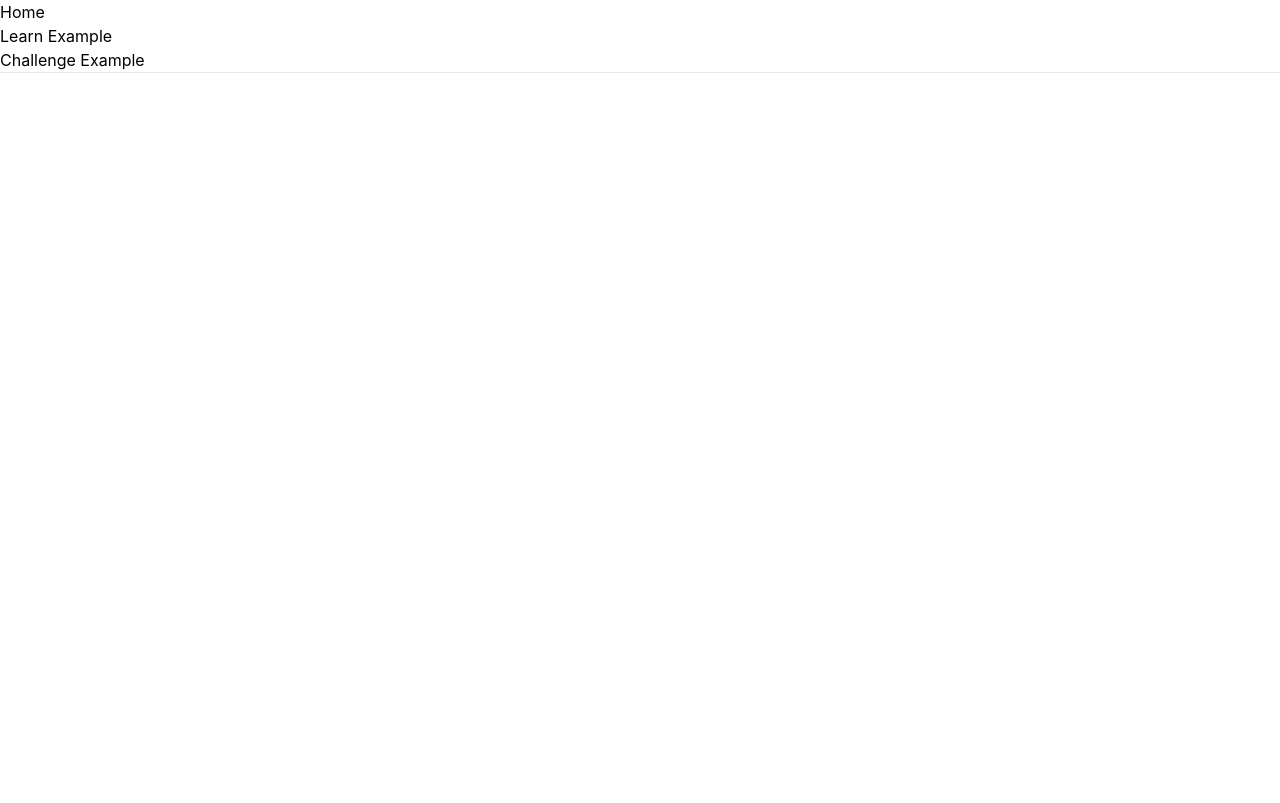
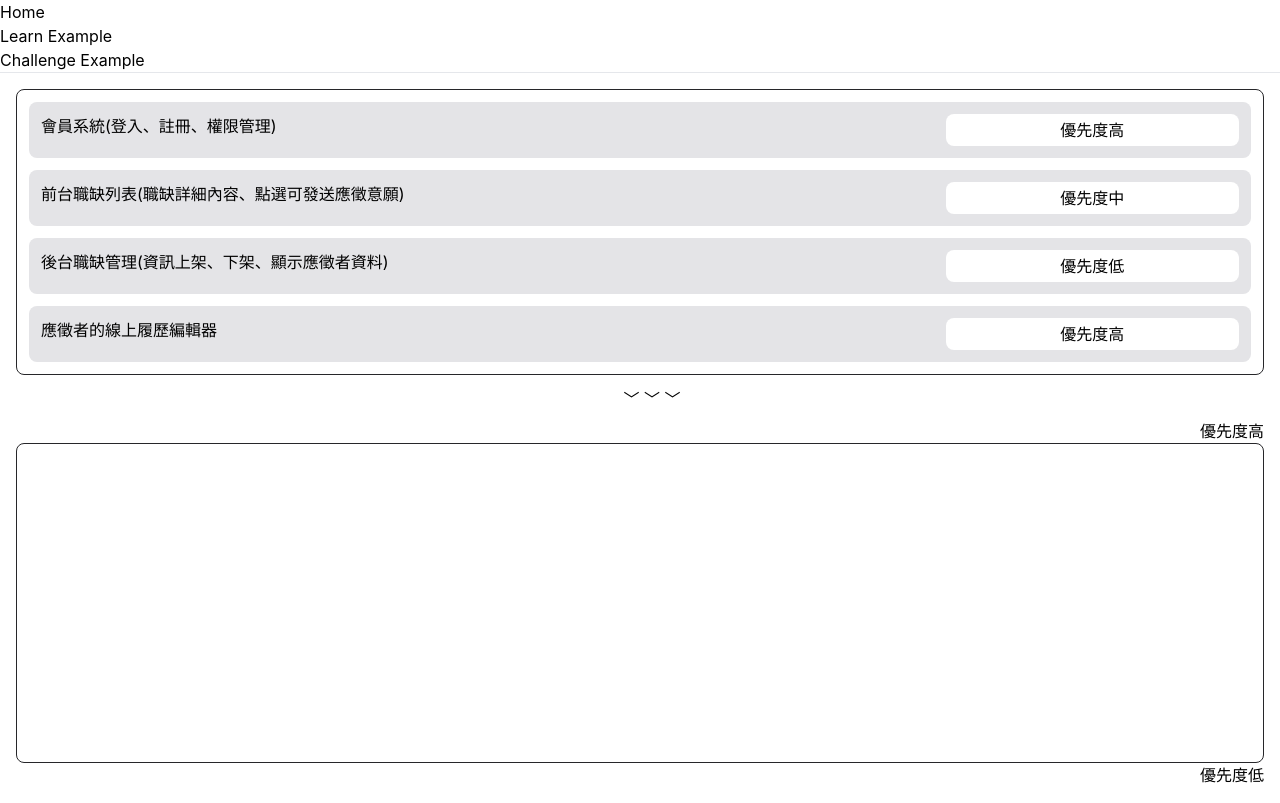
Before and after one commit to alphatero/f2e_scrum_frontend, a React (Create React App) app: page /BacklogSetting in a window 1280 px wide. Built offline with nearby package versions, Linux system fonts and the light colour scheme.

Commit message:
feat:backlog setting - page wireframe

```diff
--- a/src/App.jsx
+++ b/src/App.jsx
@@ -9,6 +9,7 @@ import { motion } from 'framer-motion';
 import NavBar from './components/NavBar';
 import ExampleLearn from './views/ExampleLearn';
 import ExampleChallenge from './views/ExampleChallenge';
+import BacklogSetting from './views/BacklogSetting';
 import Home from './views/Home';
 import './App.css';
 
@@ -56,6 +57,7 @@ function App() {
             <Route path="/" element={<Home />} />
             <Route path="/ExampleLearn" element={<ExampleLearn />} />
             <Route path="/ExampleChallenge" element={<ExampleChallenge />} />
+            <Route path="/BacklogSetting" element={<BacklogSetting />} />
           </Route>
         </Routes>
       </Router>
--- /dev/null
+++ b/src/views/BacklogSetting.jsx
@@ -0,0 +1,52 @@
+import clsx from 'clsx';
+
+function BacklogSetting() {
+  return (
+    <div className={clsx({ 'p-4': true })}>
+
+      <div className={clsx({ 'border border-zinc-800 rounded-lg p-3': true })}>
+        {/* first task */}
+        <div className={clsx({ 'w-full grid grid-cols-4 gap-2 rounded-lg bg-zinc-200 p-3': true })}>
+          <div className={clsx({ 'col-span-3': true })}>會員系統(登入、註冊、權限管理)</div>
+          <div>
+            <div className={clsx({ 'rounded-lg p-1 bg-white text-center': true })}>優先度高</div>
+          </div>
+        </div>
+
+        {/* second task */}
+        <div className={clsx({ 'w-full grid grid-cols-4 gap-2 rounded-lg bg-zinc-200 p-3 mt-3': true })}>
+          <div className={clsx({ 'col-span-3': true })}>前台職缺列表(職缺詳細內容、點選可發送應徵意願)</div>
+          <div>
+            <div className={clsx({ 'rounded-lg p-1 bg-white text-center': true })}>優先度中</div>
+          </div>
+        </div>
+
+        {/* second task */}
+        <div className={clsx({ 'w-full grid grid-cols-4 gap-2 rounded-lg bg-zinc-200 p-3 mt-3': true })}>
+          <div className={clsx({ 'col-span-3': true })}>後台職缺管理(資訊上架、下架、顯示應徵者資料)</div>
+          <div>
+            <div className={clsx({ 'rounded-lg p-1 bg-white text-center': true })}>優先度低</div>
+          </div>
+        </div>
+
+        {/* second task */}
+        <div className={clsx({ 'w-full grid grid-cols-4 gap-2 rounded-lg bg-zinc-200 p-3 mt-3': true })}>
+          <div className={clsx({ 'col-span-3': true })}>應徵者的線上履歷編輯器</div>
+          <div>
+            <div className={clsx({ 'rounded-lg p-1 bg-white text-center': true })}>優先度高</div>
+          </div>
+        </div>
+
+      </div>
+      <div className={clsx({ 'w-full h-5 text-center m-3': true })}>﹀ ﹀ ﹀</div>
+      <div className={clsx({ 'w-full h-5 text-right mb-1': true })}>優先度高</div>
+      <div className={clsx({ 'border border-zinc-800 rounded-lg p-3 h-[40vh]': true })}>
+        {/* drag to here */}
+      </div>
+      <div className={clsx({ 'w-full h-5 text-right mb-1': true })}>優先度低</div>
+
+    </div>
+  );
+}
+
+export default BacklogSetting;
```
